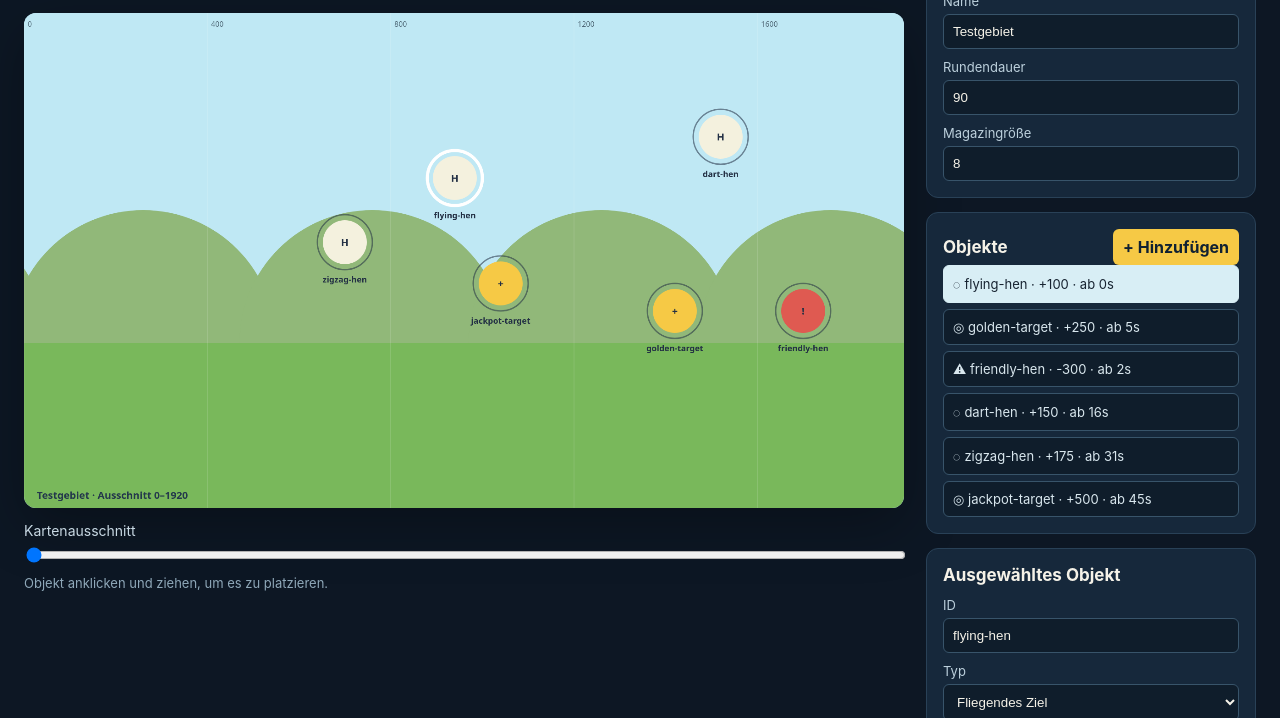
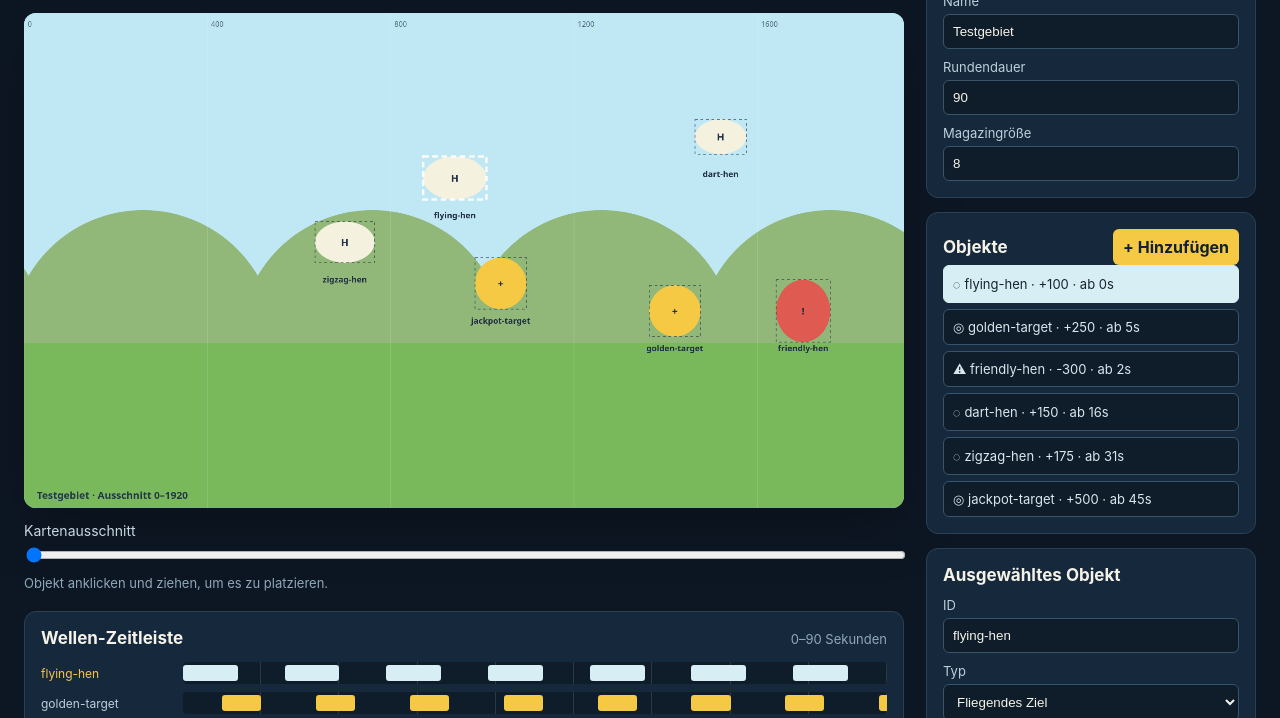
Before and after one commit to rklemenz1403-cyber/Moorhuhn, a website built with Vite: page editor.html in a window 1280 px wide. Shown: the part 80-798 px from the top of the page. Built offline with nearby package versions, Linux system fonts and the light colour scheme.

Commit message:
Add hitbox editor and wave timeline

```diff
--- a/editor.html
+++ b/editor.html
@@ -25,6 +25,13 @@
           <input id="viewport-x" type="range" min="0" max="4480" value="0" step="20" />
         </label>
         <p class="editor-help">Objekt anklicken und ziehen, um es zu platzieren.</p>
+        <section class="timeline-panel" aria-label="Wellen-Zeitleiste">
+          <div class="timeline-heading">
+            <h2>Wellen-Zeitleiste</h2>
+            <span>0–90 Sekunden</span>
+          </div>
+          <div id="wave-timeline" class="wave-timeline"></div>
+        </section>
       </section>
 
       <aside class="editor-sidebar">
@@ -53,6 +60,8 @@
           <div class="field-grid">
             <label>X <input id="target-x" type="number" step="1" /></label>
             <label>Y <input id="target-y" type="number" step="1" /></label>
+            <label>Hitbox-Breite <input id="target-width" type="number" min="20" step="1" /></label>
+            <label>Hitbox-Höhe <input id="target-height" type="number" min="20" step="1" /></label>
             <label>Punkte <input id="target-points" type="number" step="50" /></label>
             <label>Tempo <input id="target-speed" type="number" min="0" step="10" /></label>
             <label>Flugbahn
--- a/src/editor/main.ts
+++ b/src/editor/main.ts
@@ -13,6 +13,8 @@ const targetId = document.querySelector<HTMLInputElement>("#target-id")!;
 const targetKind = document.querySelector<HTMLSelectElement>("#target-kind")!;
 const targetX = document.querySelector<HTMLInputElement>("#target-x")!;
 const targetY = document.querySelector<HTMLInputElement>("#target-y")!;
+const targetWidth = document.querySelector<HTMLInputElement>("#target-width")!;
+const targetHeight = document.querySelector<HTMLInputElement>("#target-height")!;
 const targetPoints = document.querySelector<HTMLInputElement>("#target-points")!;
 const targetSpeed = document.querySelector<HTMLInputElement>("#target-speed")!;
 const targetPattern = document.querySelector<HTMLSelectElement>("#target-pattern")!;
@@ -27,11 +29,12 @@ const testButton = document.querySelector<HTMLButtonElement>("#test-level")!;
 const importInput = document.querySelector<HTMLInputElement>("#import-level")!;
 const resetButton = document.querySelector<HTMLButtonElement>("#reset-level")!;
 const editorStatus = document.querySelector<HTMLParagraphElement>("#editor-status")!;
+const waveTimeline = document.querySelector<HTMLDivElement>("#wave-timeline")!;
 
 if (!canvas || !targetList || !viewSlider || !levelName || !roundSeconds || !magazineSize
-  || !targetId || !targetKind || !targetX || !targetY || !targetPoints || !targetSpeed || !targetPattern
+  || !targetId || !targetKind || !targetX || !targetY || !targetWidth || !targetHeight || !targetPoints || !targetSpeed || !targetPattern
   || !spawnDelay || !spawnDuration || !spawnRepeat || !targetPanel || !addButton || !deleteButton || !exportButton
-  || !testButton || !importInput || !resetButton || !editorStatus) {
+  || !testButton || !importInput || !resetButton || !editorStatus || !waveTimeline) {
   throw new Error("Level editor could not initialize.");
 }
 
@@ -71,17 +74,17 @@ function drawTarget(target: TargetConfig, index: number): void {
   context.translate(x, y);
   context.fillStyle = color;
   context.beginPath();
-  context.arc(0, 0, 48, 0, Math.PI * 2);
+  context.ellipse(0, 0, target.width / 2, target.height / 2, 0, 0, Math.PI * 2);
   context.fill();
   context.fillStyle = "#233044";
   context.font = "700 22px system-ui, sans-serif";
   context.textAlign = "center";
   context.fillText(target.kind === "flying" ? "H" : target.kind === "static" ? "+" : "!", 0, 8);
-  context.strokeStyle = isSelected ? "#fff" : "rgb(35 48 68 / 55%)";
-  context.lineWidth = isSelected ? 7 : 3;
-  context.beginPath();
-  context.arc(0, 0, 60, 0, Math.PI * 2);
-  context.stroke();
+  context.setLineDash(isSelected ? [12, 8] : [6, 6]);
+  context.strokeStyle = isSelected ? "#fff" : "rgb(35 48 68 / 60%)";
+  context.lineWidth = isSelected ? 5 : 2;
+  context.strokeRect(-target.width / 2, -target.height / 2, target.width, target.height);
+  context.setLineDash([]);
   context.fillStyle = "#233044";
   context.font = "600 18px system-ui, sans-serif";
   context.fillText(target.id, 0, 88);
@@ -122,6 +125,32 @@ function renderTargetList(): void {
   }));
 }
 
+function renderTimeline(): void {
+  waveTimeline.replaceChildren(...level.targets.map((target, index) => {
+    const row = document.createElement("div");
+    row.className = index === selectedIndex ? "timeline-row is-selected" : "timeline-row";
+    const label = document.createElement("span");
+    label.className = "timeline-label";
+    label.textContent = target.id;
+    const track = document.createElement("div");
+    track.className = "timeline-track";
+    const repeatEvery = target.spawn.repeatEvery ?? Number.POSITIVE_INFINITY;
+    for (let start = target.spawn.delay; start < level.roundSeconds; start += repeatEvery) {
+      const duration = Math.min(target.spawn.duration, level.roundSeconds - start);
+      const block = document.createElement("button");
+      block.type = "button";
+      block.className = `timeline-block ${target.kind}`;
+      block.style.left = `${(start / level.roundSeconds) * 100}%`;
+      block.style.width = `${Math.max(1, (duration / level.roundSeconds) * 100)}%`;
+      block.title = `${target.id}: ${start.toFixed(1)}–${(start + duration).toFixed(1)} s`;
+      block.addEventListener("click", () => { selectedIndex = index; renderAll(); });
+      track.append(block);
+    }
+    row.append(label, track);
+    return row;
+  }));
+}
+
 function renderForm(): void {
   levelName.value = level.name;
   setValue(roundSeconds, level.roundSeconds);
@@ -133,6 +162,8 @@ function renderForm(): void {
   setValue(targetKind, target.kind);
   setValue(targetX, target.x);
   setValue(targetY, target.y);
+  setValue(targetWidth, target.width);
+  setValue(targetHeight, target.height);
   setValue(targetPoints, target.points);
   targetSpeed.value = target.speed === undefined ? "" : String(target.speed);
   setValue(targetPattern, target.flightPattern ?? "wave");
@@ -144,6 +175,7 @@ function renderForm(): void {
 function renderAll(): void {
   renderCanvas();
   renderTargetList();
+  renderTimeline();
   renderForm();
 }
 
@@ -159,7 +191,7 @@ function selectTargetAt(position: { x: number; y: number }): void {
   selectedIndex = null;
   for (let index = level.targets.length - 1; index >= 0; index -= 1) {
     const target = level.targets[index];
-    if (Math.hypot(target.x - position.x, target.y - position.y) < 72) {
+    if (Math.abs(target.x - position.x) <= target.width / 2 && Math.abs(target.y - position.y) <= target.height / 2) {
       selectedIndex = index;
       break;
     }
@@ -197,6 +229,8 @@ const updateSelectedTarget = (): void => {
   target.kind = targetKind.value as TargetKind;
   target.x = Number(targetX.value);
   target.y = Number(targetY.value);
+  target.width = Math.max(20, Number(targetWidth.value));
+  target.height = Math.max(20, Number(targetHeight.value));
   target.points = Number(targetPoints.value);
   const speed = Number(targetSpeed.value);
   if (target.kind === "flying" && speed > 0) target.speed = speed;
@@ -211,7 +245,7 @@ const updateSelectedTarget = (): void => {
   renderAll();
 };
 
-[targetId, targetKind, targetX, targetY, targetPoints, targetSpeed, targetPattern, spawnDelay, spawnDuration, spawnRepeat].forEach((element) => element.addEventListener("input", updateSelectedTarget));
+[targetId, targetKind, targetX, targetY, targetWidth, targetHeight, targetPoints, targetSpeed, targetPattern, spawnDelay, spawnDuration, spawnRepeat].forEach((element) => element.addEventListener("input", updateSelectedTarget));
 addButton.addEventListener("click", () => {
   const index = level.targets.length + 1;
   level.targets.push({
--- a/src/style.css
+++ b/src/style.css
@@ -104,6 +104,20 @@ body {
 .viewport-control { display: grid; gap: 6px; margin-top: 14px; color: #c8d8e3; font-size: 14px; }
 .viewport-control input { width: 100%; }
 .editor-help { margin: 10px 0 0; color: #8fa8b9; font-size: 13px; }
+.timeline-panel { margin-top: 20px; padding: 16px; background: #16283b; border: 1px solid #294157; border-radius: 12px; }
+.timeline-heading { display: flex; align-items: baseline; justify-content: space-between; gap: 12px; }
+.timeline-heading h2 { margin: 0; font-size: 17px; }
+.timeline-heading span { color: #8fa8b9; font-size: 13px; }
+.wave-timeline { display: grid; gap: 8px; margin-top: 14px; }
+.timeline-row { display: grid; grid-template-columns: 132px minmax(0, 1fr); gap: 10px; align-items: center; }
+.timeline-row.is-selected .timeline-label { color: #f6c945; }
+.timeline-label { overflow: hidden; color: #bcd0dc; font-size: 12px; text-overflow: ellipsis; white-space: nowrap; }
+.timeline-track { position: relative; height: 22px; overflow: hidden; background: #0f1d2b; border-radius: 4px; }
+.timeline-track::before { position: absolute; inset: 0; background: repeating-linear-gradient(90deg, transparent 0, transparent calc(11.11% - 1px), rgb(255 255 255 / 12%) calc(11.11% - 1px), rgb(255 255 255 / 12%) 11.11%); content: ""; }
+.timeline-block { position: absolute; top: 3px; bottom: 3px; min-width: 4px; border: 0; border-radius: 3px; }
+.timeline-block.flying { background: #d8eef5; }
+.timeline-block.static { background: #f6c945; }
+.timeline-block.penalty { background: #df5a51; }
 
 .editor-sidebar { display: grid; align-content: start; gap: 14px; }
 .panel { padding: 16px; background: #16283b; border: 1px solid #294157; border-radius: 12px; }
```
Also changed, not shown: README.md.
